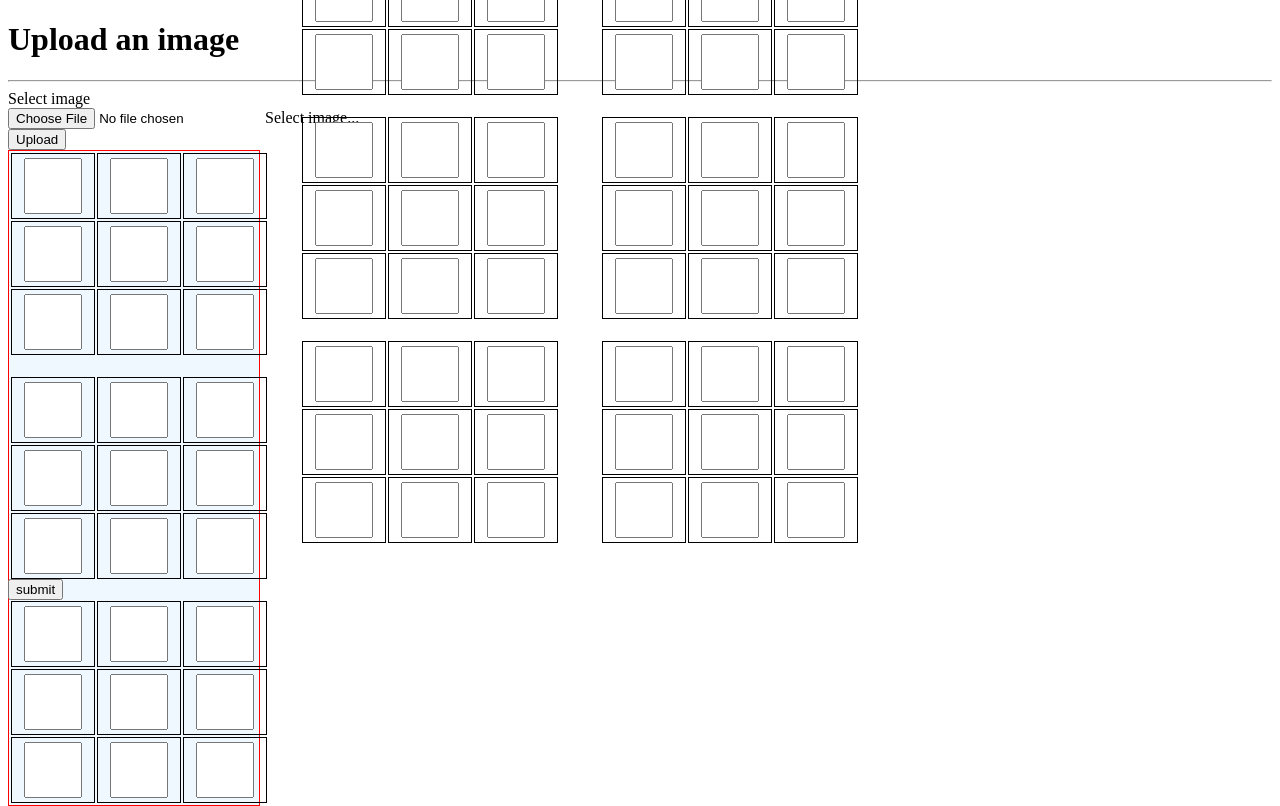
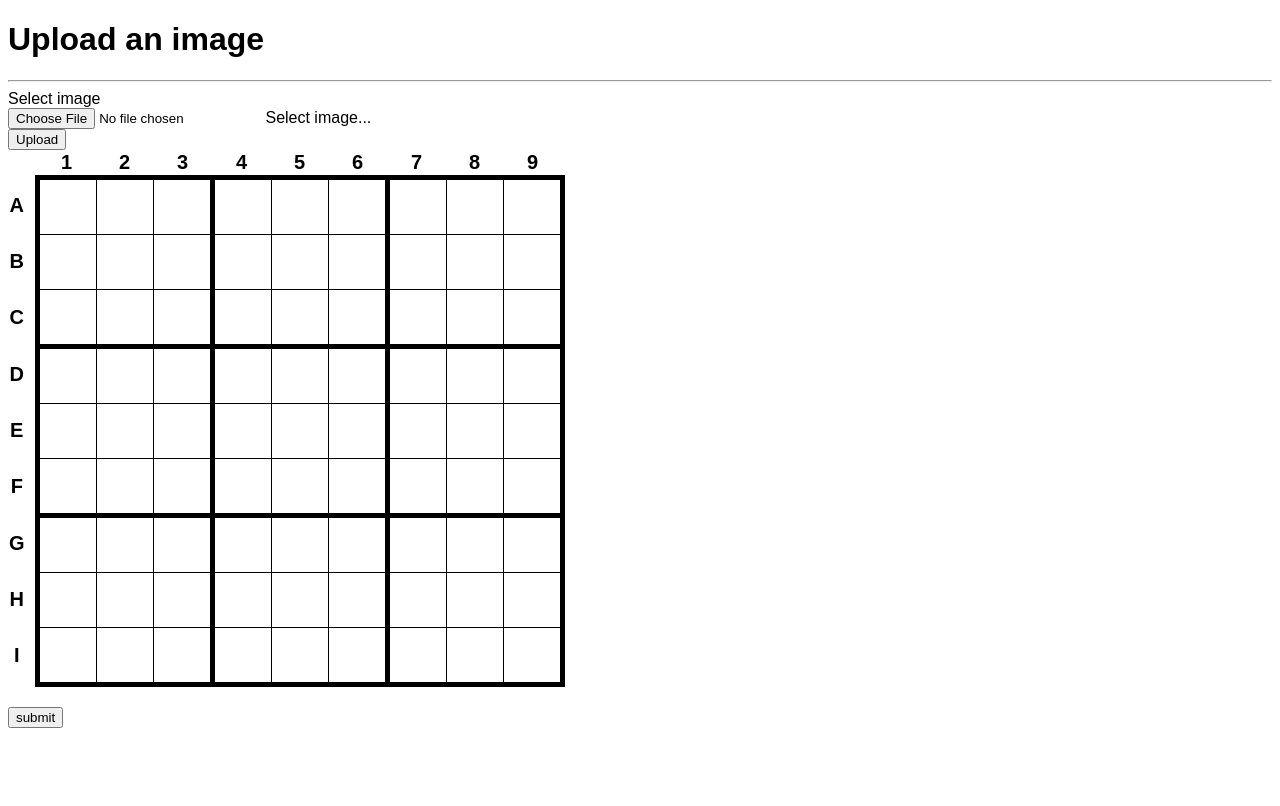
Before and after one commit to allenye66/Computer-Vision-Sudoku-Solver, a Flask app: page / in a window 1280 px wide. After the commit the page ends 728 px from the top, so only its background shows below. Run offline with Flask 2, Linux system fonts and the light colour scheme.

Commit message:
added styling for input sudoku grid

```diff
--- a/static/index.css
+++ b/static/index.css
@@ -1,39 +1,85 @@
+html{
+    font-family: 'Montserrat', sans-serif;
+}
 /*shift + ctrl + r*/
 *{
 /*	border: 1px solid red;*/
 }
+
+table{
+    border-collapse: collapse;
+}
+
+table th{
+    font-size: 20px;
+}
+
 table td{
   border: 1px solid black;
-  padding: 4px 12px;
+    text-align: center;
+    height: 50px;
+    width: 50px;
 }
-.column1{
-	position: absolute;
-	background-color:#F0F8FF;
-	border: 1px solid red;
-	width: 250px;
 
-}
-.column2{
-	position: absolute;
-	width: 250px;
-	/*border: 1px solid red;*/
-	left: 300px;
-	bottom: 255px;
-}
-.column3{
-	position: absolute;
-	width: 250px;
-	left: 600px;
-	bottom: 255px;
-
-}
 .pin{
 	font-size: 30px;
 	width: 50px;
 	height: 50px;
+    text-align: center;
+    color: transparent;
+    text-shadow: 0 0 0 black;
+    border: transparent;
+}
+
+.pin:hover{
+    background-color: #ADD8E6;
+}
+input:focus{
+    outline:none;
+    background-color: #ADD8E6;
+}
+.pin:clicked{
+    background-color: black;
 }
 #button{
-	position: absolute;
+	margin-top: 20px;
+}
+.letter{
+    padding-right: 10px;
+}
 
-	bottom: 200px;
+.row1{
+    border-top: 5px solid black;
 }
+
+.row9{
+    border-bottom: 5px solid black;
+}
+
+.col1{
+    border-left: 5px solid black;
+}
+
+.row1col1{
+    border-top: 5px solid black;
+    border-left: 5px solid black;
+}
+
+.row9col1{
+    border-bottom: 5px solid black;
+    border-left: 5px solid black;
+}
+
+.row1col9{
+    border-top: 5px solid black;
+    border-right: 5px solid black;
+}
+
+.col9{
+    border-right: 5px solid black;
+}
+
+.row9col9{
+    border-right: 5px solid black;
+    border-bottom: 5px solid black;
+}
--- a/templates/index.html
+++ b/templates/index.html
@@ -27,173 +27,128 @@
       </div>
       <div class="grid">
       <form name = "search" action = "/send" method = "POST">
-         <div class = "column1">
-            <table>
-               <tr class = "box">
-                  <td><input maxlength = "1" type = "text" class = "pin" name="0,0"></td>
-                  <td><input maxlength = "1" type="text" class = "pin" name="1,0"></td>
-                  <td><input maxlength = "1" type="text" class = "pin" name="2,0"></td>
+            <table cellspacing="0">
+                <tr>
+                    <th></th>
+                    <th>1</th>
+                    <th>2</th>
+                    <th>3</th>
+                    <th>4</th>
+                    <th>5</th>
+                    <th>6</th>
+                    <th>7</th>
+                    <th>8</th>
+                    <th>9</th>
+                </tr>
+               <tr>
+                   <th class="letter">A</th>
+                  <td class="row1col1"><input maxlength = "1" type = "text" class = "pin" name="0,0"></td>
+                  <td class="row1"><input maxlength = "1" type="text" class = "pin" name="1,0"></td>
+                  <td class="row1" style="border-right: 5px solid black;"><input maxlength = "1" type="text" class = "pin" name="2,0"></td>
+                  <td class="row1"><input maxlength = "1" type="text" class = "pin" name="3,0"></td>
+                  <td class="row1"><input maxlength = "1" type="text" class = "pin" name="4,0"></td>
+                  <td class="row1" style="border-right: 5px solid black;"><input maxlength = "1" type="text" class = "pin" name="5,0"></td>
+                  <td class="row1"><input maxlength = "1" type="text" class = "pin" name="6,0"></td>
+                  <td class="row1"><input maxlength = "1" type="text" class = "pin" name="7,0"></td>
+                  <td class="row1col9"><input maxlength = "1" type="text" class = "pin" name="8,0"></td>
                </tr>
                <tr>
-                  <td><input maxlength = "1" type="text" class = "pin" name="0,1"></td>
+                   <th class="letter">B</th>
+                  <td class="col1"><input maxlength = "1" type="text" class = "pin" name="0,1"></td>
                   <td><input maxlength = "1" type="text" class = "pin" name="1,1"></td>
-                  <td><input maxlength = "1" type="text" class = "pin" name="2,1"></td>
+                  <td style="border-right: 5px solid black;"><input maxlength = "1" type="text" class = "pin" name="2,1"></td>
+                   <td><input maxlength = "1" type="text" class = "pin" name="3,1"></td>
+                  <td><input maxlength = "1" type="text" class = "pin" name="4,1"></td>
+                  <td style="border-right: 5px solid black;"><input maxlength = "1" type="text" class = "pin" name="5,1"></td>
+                   <td><input maxlength = "1" type="text" class = "pin" name="6,1"></td>
+                  <td><input maxlength = "1" type="text" class = "pin" name="7,1"></td>
+                  <td class="col9"><input maxlength = "1" type="text" class = "pin" name="8,1"></td>
                </tr>
                <tr>
-                  <td><input maxlength = "1" type="text" class = "pin" name="0,2"></td>
-                  <td><input maxlength = "1" type="text" class = "pin" name="1,2"></td>
-                  <td><input maxlength = "1" type="text" class = "pin" name="2,2"></td>
+                   <th class="letter">C</th>
+                  <td class="col1" style="border-bottom: 5px solid black;"><input maxlength = "1" type="text" class = "pin" name="0,2"></td>
+                  <td style="border-bottom: 5px solid black;"><input maxlength = "1" type="text" class = "pin" name="1,2"></td>
+                  <td style="border-right: 5px solid black; border-bottom: 5px solid black"><input maxlength = "1" type="text" class = "pin" name="2,2"></td>
+                   <td style="border-bottom: 5px solid black;"><input maxlength = "1" type="text" class = "pin" name="3,2"></td>
+                  <td style="border-bottom: 5px solid black;"><input maxlength = "1" type="text" class = "pin" name="4,2"></td>
+                  <td style="border-right: 5px solid black; border-bottom: 5px solid black;"><input maxlength = "1" type="text" class = "pin" name="5,2"></td>
+                   <td style="border-bottom: 5px solid black;"><input maxlength = "1" type="text" class = "pin" name="6,2"></td>
+                  <td style="border-bottom: 5px solid black;"><input maxlength = "1" type="text" class = "pin" name="7,2"></td>
+                  <td class="col9" style="border-bottom: 5px solid black;"><input maxlength = "1" type="text" class = "pin" name="8,2"></td>
+               </tr>
+               <tr>
+                   <th class="letter">D</th>
+                  <td class="col1"><input maxlength = "1" type="text" class = "pin" name="0,3"></td>
+                  <td><input maxlength = "1" type="text" class = "pin" name="1,3"></td>
+                  <td style="border-right: 5px solid black;"><input maxlength = "1" type="text" class = "pin" name="2,3"></td>
+                   <td><input maxlength = "1" type="text" class = "pin" name="3,3"></td>
+                  <td><input maxlength = "1" type="text" class = "pin" name="4,3"></td>
+                  <td style="border-right: 5px solid black;"><input maxlength = "1" type="text" class = "pin" name="5,3"></td>
+                   <td><input maxlength = "1" type="text" class = "pin" name="6,3"></td>
+                  <td><input maxlength = "1" type="text" class = "pin" name="7,3"></td>
+                  <td class="col9"><input maxlength = "1" type="text" class = "pin" name="8,3"></td>
+               </tr>
+               <tr>
+                   <th class="letter">E</th>
+                  <td class="col1"><input maxlength = "1" type="text" class = "pin" name="0,4"></td>
+                  <td><input maxlength = "1" type="text" class = "pin" name="1,4"></td>
+                  <td style="border-right: 5px solid black;"><input maxlength = "1" type="text" class = "pin" name="2,4"></td>
+                   <td><input maxlength = "1" type="text" class = "pin" name="3,4"></td>
+                  <td><input maxlength = "1" type="text" class = "pin" name="4,4"></td>
+                  <td style="border-right: 5px solid black;"><input maxlength = "1" type="text" class = "pin" name="5,4"></td>
+                   <td><input maxlength = "1" type="text" class = "pin" name="6,4"></td>
+                  <td><input maxlength = "1" type="text" class = "pin" name="7,4"></td>
+                  <td class="col9"><input maxlength = "1" type="text" class = "pin" name="8,4"></td>
+               </tr>
+               <tr>
+                   <th class="letter">F</th>
+                  <td class="col1" style="border-bottom: 5px solid black;"><input maxlength = "1" type="text" class = "pin" name="0,5"></td>
+                  <td style="border-bottom: 5px solid black;"><input maxlength = "1" type="text" class = "pin" name="1,5"></td>
+                  <td style="border-right: 5px solid black; border-bottom: 5px solid black;"><input maxlength = "1" type="text" class = "pin" name="2,5"></td>
+                   <td style="border-bottom: 5px solid black;"><input maxlength = "1" type="text" class = "pin" name="3,5"></td>
+                  <td style="border-bottom: 5px solid black;"><input maxlength = "1" type="text" class = "pin" name="4,5"></td>
+                  <td style="border-right: 5px solid black; border-bottom: 5px solid black;"><input maxlength = "1" type="text" class = "pin" name="5,5"></td>
+                   <td style="border-bottom: 5px solid black;"><input maxlength = "1" type="text" class = "pin" name="6,5"></td>
+                  <td style="border-bottom: 5px solid black;"><input maxlength = "1" type="text" class = "pin" name="7,5"></td>
+                  <td class="col9" style="border-bottom: 5px solid black;"><input maxlength = "1" type="text" class = "pin" name="8,5"></td>
+               </tr>
+               <tr>
+                   <th class="letter">G</th>
+                  <td class="col1"><input maxlength = "1" type="text" class = "pin" name="0,6"></td>
+                  <td><input maxlength = "1" type="text" class = "pin" name="1,6"></td>
+                  <td style="border-right: 5px solid black;"><input maxlength = "1" type="text" class = "pin" name="2,6"></td>
+                   <td><input maxlength = "1" type="text" class = "pin" name="3,6"></td>
+                  <td><input maxlength = "1" type="text" class = "pin" name="4,6"></td>
+                  <td style="border-right: 5px solid black;"><input maxlength = "1" type="text" class = "pin" name="5,6"></td>
+                   <td><input maxlength = "1" type="text" class = "pin" name="6,6"></td>
+                  <td><input maxlength = "1" type="text" class = "pin" name="7,6"></td>
+                  <td class="col9"><input maxlength = "1" type="text" class = "pin" name="8,6"></td>
+               </tr>
+               <tr>
+                   <th class="letter">H</th>
+                  <td class="col1"><input maxlength = "1" type="text" class = "pin" name="0,7"></td>
+                  <td><input maxlength = "1" type="text" class = "pin" name="1,7"></td>
+                  <td style="border-right: 5px solid black;"><input maxlength = "1" type="text" class = "pin" name="2,7"></td>
+                   <td><input maxlength = "1" type="text" class = "pin" name="3,7"></td>
+                  <td><input maxlength = "1" type="text" class = "pin" name="4,7"></td>
+                  <td style="border-right: 5px solid black;"><input maxlength = "1" type="text" class = "pin" name="5,7"></td>
+                   <td><input maxlength = "1" type="text" class = "pin" name="6,7"></td>
+                  <td><input maxlength = "1" type="text" class = "pin" name="7,7"></td>
+                  <td class="col9"><input maxlength = "1" type="text" class = "pin" name="8,7"></td>
+               </tr>
+               <tr>
+                   <th class="letter">I</th>
+                  <td class="row9col1"><input maxlength = "1" type="text" class = "pin" name="0,8"></td>
+                  <td class="row9"><input maxlength = "1" type="text" class = "pin" name="1,8"></td>
+                  <td class="row9" style="border-right: 5px solid black;"><input maxlength = "1" type="text" class = "pin" name="2,8"></td>
+                   <td class="row9"><input maxlength = "1" type="text" class = "pin" name="3,8"></td>
+                  <td class="row9"><input maxlength = "1" type="text" class = "pin" name="4,8"></td>
+                  <td class="row9" style="border-right: 5px solid black;"><input maxlength = "1" type="text" class = "pin" name="5,8"></td>
+                   <td class="row9"><input maxlength = "1" type="text" class = "pin" name="6,8"></td>
+                  <td class="row9"><input maxlength = "1" type="text" class = "pin" name="7,8"></td>
+                  <td class="row9col9"><input maxlength = "1" type="text" class = "pin" name="8,8"></td>
                </tr>
             </table>
-            <br>
-            <table>
-               <tr class = "box">
-                  <td><input maxlength = "1" type="text" class = "pin" name="0,3"></td>
-                  <td><input maxlength = "1" type="text" class = "pin" name="1,3"></td>
-                  <td><input maxlength = "1" type="text" class = "pin" name="2,3"></td>
-               </tr>
-               <tr>
-                  <td><input maxlength = "1" type="text" class = "pin" name="0,4"></td>
-                  <td><input maxlength = "1" type="text" class = "pin" name="1,4"></td>
-                  <td><input maxlength = "1" type="text" class = "pin" name="2,4"></td>
-               </tr>
-               <tr>
-                  <td><input maxlength = "1" type="text" class = "pin" name="0,5"></td>
-                  <td><input maxlength = "1" type="text" class = "pin" name="1,5"></td>
-                  <td><input maxlength = "1" type="text" class = "pin" name="2,5"></td>
-               </tr>
-            </table>
-            <br>
-            <table>
-               <tr class = "box">
-                  <td><input maxlength = "1" type="text" class = "pin" name="0,6"></td>
-                  <td><input maxlength = "1" type="text" class = "pin" name="1,6"></td>
-                  <td><input maxlength = "1" type="text" class = "pin" name="2,6"></td>
-               </tr>
-               <tr>
-                  <td><input maxlength = "1" type="text" class = "pin" name="0,7"></td>
-                  <td><input maxlength = "1" type="text" class = "pin" name="1,7"></td>
-                  <td><input maxlength = "1" type="text" class = "pin" name="2,7"></td>
-               </tr>
-               <tr>
-                  <td><input maxlength = "1" type="text" class = "pin" name="0,8"></td>
-                  <td><input maxlength = "1" type="text" class = "pin" name="1,8"></td>
-                  <td><input maxlength = "1" type="text" class = "pin" name="2,8"></td>
-               </tr>
-            </table>
-         </div>
-         <br>
-         <div class = "column2">
-            <table>
-               <tr class = "box">
-                  <td><input maxlength = "1" type="text" class = "pin" name="3,0"></td>
-                  <td><input maxlength = "1" type="text" class = "pin" name="4,0"></td>
-                  <td><input maxlength = "1" type="text" class = "pin" name="5,0"></td>
-               </tr>
-               <tr>
-                  <td><input maxlength = "1" type="text" class = "pin" name="3,1"></td>
-                  <td><input maxlength = "1" type="text" class = "pin" name="4,1"></td>
-                  <td><input maxlength = "1" type="text" class = "pin" name="5,1"></td>
-               </tr>
-               <tr>
-                  <td><input maxlength = "1" type="text" class = "pin" name="3,2"></td>
-                  <td><input maxlength = "1" type="text" class = "pin" name="4,2"></td>
-                  <td><input maxlength = "1" type="text" class = "pin" name="5,2"></td>
-               </tr>
-            </table>
-            <br>
-            <table>
-               <tr class = "box">
-                  <td><input maxlength = "1" type="text" class = "pin" name="3,3"></td>
-                  <td><input maxlength = "1" type="text" class = "pin" name="4,3"></td>
-                  <td><input maxlength = "1" type="text" class = "pin" name="5,3"></td>
-               </tr>
-               <tr>
-                  <td><input maxlength = "1" type="text" class = "pin" name="3,4"></td>
-                  <td><input maxlength = "1" type="text" class = "pin" name="4,4"></td>
-                  <td><input maxlength = "1" type="text" class = "pin" name="5,4"></td>
-               </tr>
-               <tr>
-                  <td><input maxlength = "1" type="text" class = "pin" name="3,5"></td>
-                  <td><input maxlength = "1" type="text" class = "pin" name="4,5"></td>
-                  <td><input maxlength = "1" type="text" class = "pin" name="5,5"></td>
-               </tr>
-            </table>
-            <br>
-            <table>
-               <tr class = "box">
-                  <td><input maxlength = "1" type="text" class = "pin" name="3,6"></td>
-                  <td><input maxlength = "1" type="text" class = "pin" name="4,6"></td>
-                  <td><input maxlength = "1" type="text" class = "pin" name="5,6"></td>
-               </tr>
-               <tr>
-                  <td><input maxlength = "1" type="text" class = "pin" name="3,7"></td>
-                  <td><input maxlength = "1" type="text" class = "pin" name="4,7"></td>
-                  <td><input maxlength = "1" type="text" class = "pin" name="5,7"></td>
-               </tr>
-               <tr>
-                  <td><input maxlength = "1" type="text" class = "pin" name="3,8"></td>
-                  <td><input maxlength = "1" type="text" class = "pin" name="4,8"></td>
-                  <td><input maxlength = "1" type="text" class = "pin" name="5,8"></td>
-               </tr>
-            </table>
-         </div>
-         <br>
-         <div class = "column3">
-            <table>
-               <tr class = "box">
-                  <td><input maxlength = "1" type="text" class = "pin" name="6,0"></td>
-                  <td><input maxlength = "1" type="text" class = "pin" name="7,0"></td>
-                  <td><input maxlength = "1" type="text" class = "pin" name="8,0"></td>
-               </tr>
-               <tr>
-                  <td><input maxlength = "1" type="text" class = "pin" name="6,1"></td>
-                  <td><input maxlength = "1" type="text" class = "pin" name="7,1"></td>
-                  <td><input maxlength = "1" type="text" class = "pin" name="8,1"></td>
-               </tr>
-               <tr>
-                  <td><input maxlength = "1" type="text" class = "pin" name="6,2"></td>
-                  <td><input maxlength = "1" type="text" class = "pin" name="7,2"></td>
-                  <td><input maxlength = "1" type="text" class = "pin" name="8,2"></td>
-               </tr>
-            </table>
-            <br>
-            <table>
-               <tr class = "box">
-                  <td><input maxlength = "1" type="text" class = "pin" name="6,3"></td>
-                  <td><input maxlength = "1" type="text" class = "pin" name="7,3"></td>
-                  <td><input maxlength = "1" type="text" class = "pin" name="8,3"></td>
-               </tr>
-               <tr>
-                  <td><input maxlength = "1" type="text" class = "pin" name="6,4"></td>
-                  <td><input maxlength = "1" type="text" class = "pin" name="7,4"></td>
-                  <td><input maxlength = "1" type="text" class = "pin" name="8,4"></td>
-               </tr>
-               <tr>
-                  <td><input maxlength = "1" type="text" class = "pin" name="6,5"></td>
-                  <td><input maxlength = "1" type="text" class = "pin" name="7,5"></td>
-                  <td><input maxlength = "1" type="text" class = "pin" name="8,5"></td>
-               </tr>
-            </table>
-            <br>
-            <table>
-               <tr class = "box">
-                  <td><input maxlength = "1" type="text" class = "pin" name="6,6"></td>
-                  <td><input maxlength = "1" type="text" class = "pin" name="7,6"></td>
-                  <td><input maxlength = "1" type="text" class = "pin" name="8,6"></td>
-               </tr>
-               <tr>
-                  <td><input maxlength = "1" type="text" class = "pin" name="6,7"></td>
-                  <td><input maxlength = "1" type="text" class = "pin" name="7,7"></td>
-                  <td><input maxlength = "1" type="text" class = "pin" name="8,7"></td>
-               </tr>
-               <tr>
-                  <td><input maxlength = "1" type="text" class = "pin" name="6,8"></td>
-                  <td><input maxlength = "1" type="text" class = "pin" name="7,8"></td>
-                  <td><input maxlength = "1" type="text" class = "pin" name="8,8"></td>
-               </tr>
-            </table>
-         </div>
          <input type = "submit" value = "submit" id = "button">
       </form>
       <div>
--- a/templates/pass.html
+++ b/templates/pass.html
@@ -7,7 +7,6 @@
 </head>
 <body>
 	<h1> SOLUTION: </h1>
-    <div class="table">
 	<table cellspacing="0">
         <tr>
             <th></th>
@@ -76,6 +75,5 @@
             {% endfor %}
         </tr>
     </table>
-    </div>
 </body>
 </html>
```
Also changed, not shown: static/pass.css (+6 -1 lines), 2 other files.
